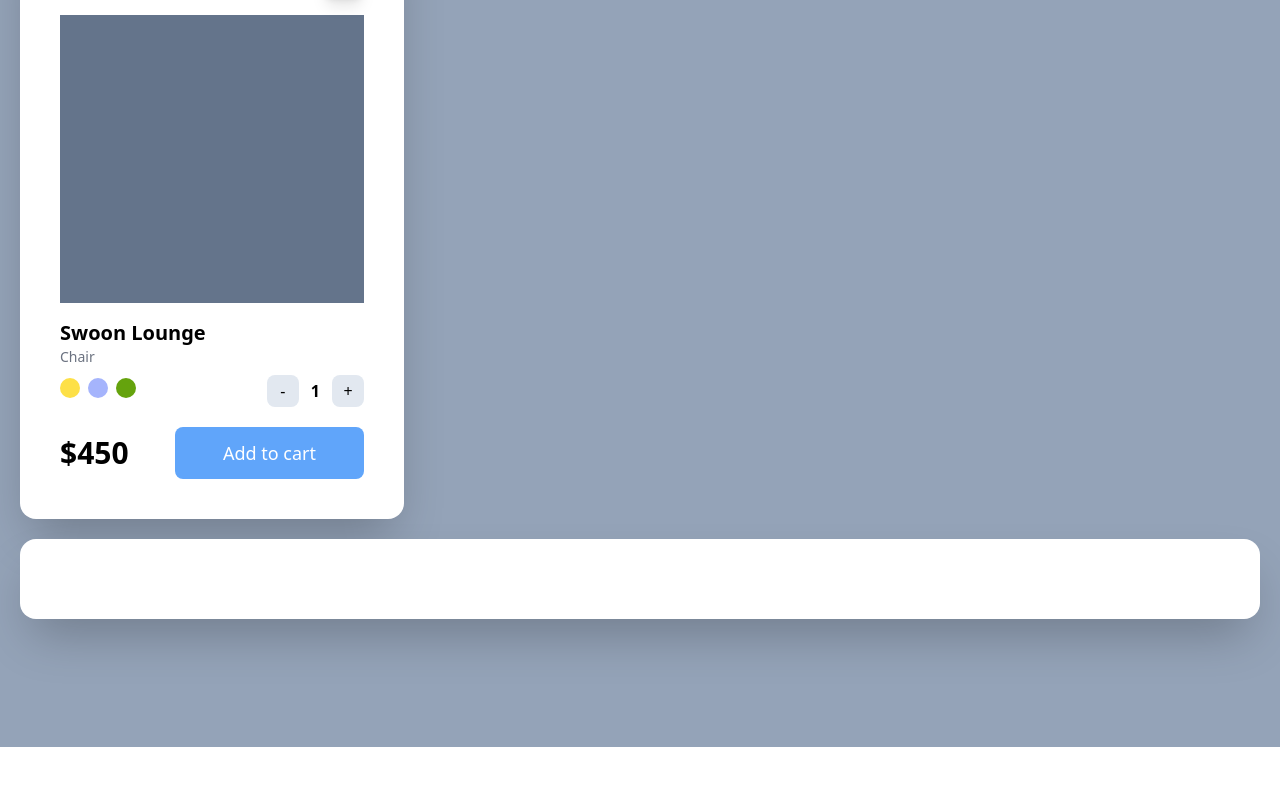
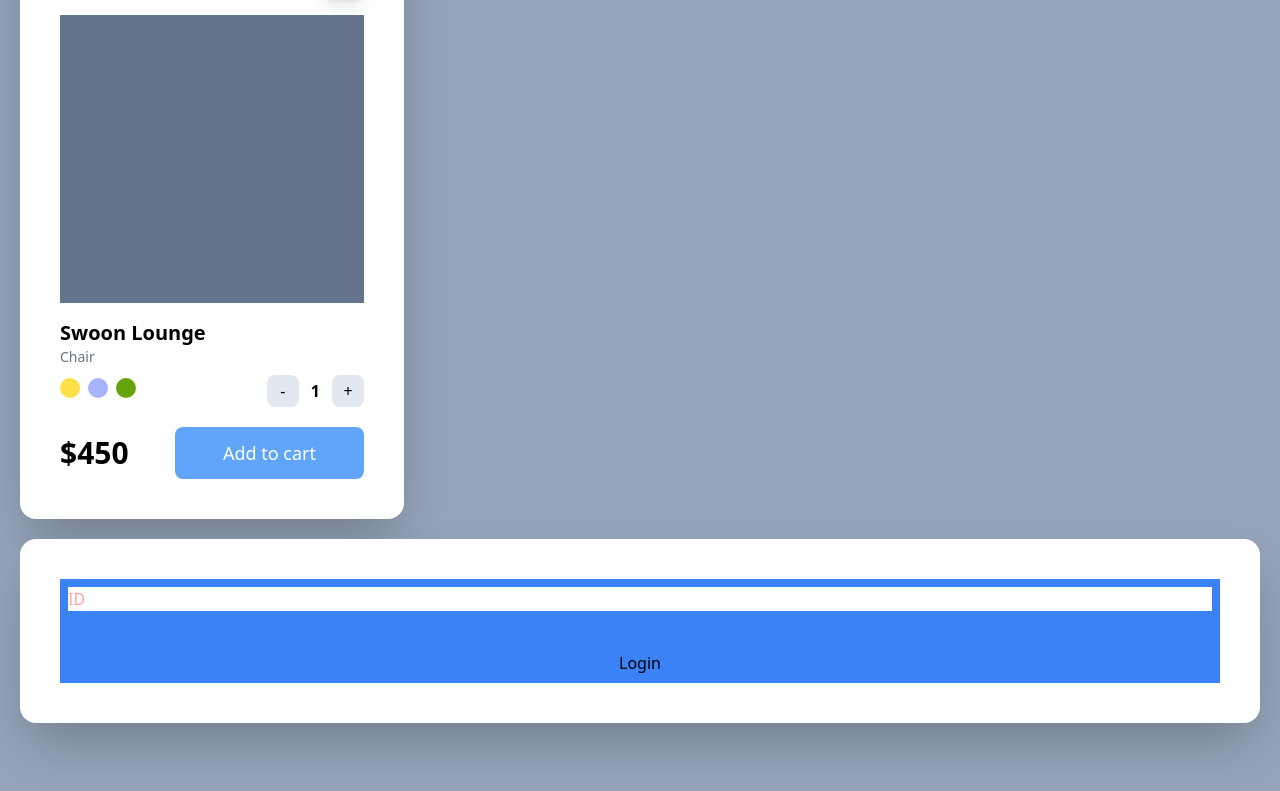
Before and after one commit to joooonis/carrot-market, a Next.js app: page / in a window 1280 px wide. Shown: the part 1189-1980 px from the top of the page. Before the commit the page ends 1936 px from the top, so only its background shows below. Built offline with nearby package versions, Linux system fonts and the light colour scheme.

Commit message:
design : modifiers for forms form, input 속성에 따라 다양하게 modifier를 적용할 수 있습니다.

```diff
--- a/pages/index.tsx
+++ b/pages/index.tsx
@@ -112,7 +112,23 @@ const Home: NextPage = () => {
           </button>
         </div>
       </div>
-      <div className="bg-white p-10 rounded-2xl shadow-2xl"></div>
+      <div className="bg-white p-10 rounded-2xl shadow-2xl">
+        <form className="flex flex-col space-y-2 p-2 bg-blue-500 focus-within:bg-blue-300">
+          <input
+            type="text"
+            placeholder="ID"
+            required
+            className="placeholder:text-red-300 placeholder-shown:border-red-500 focus:outline-blue-300"
+          />
+          <input
+            type="password"
+            placeholder="PASSWORD"
+            disabled
+            className="disabled:opacity-0"
+          />
+          <input type="submit" value="Login" />
+        </form>
+      </div>
     </div>
   );
 };
```
